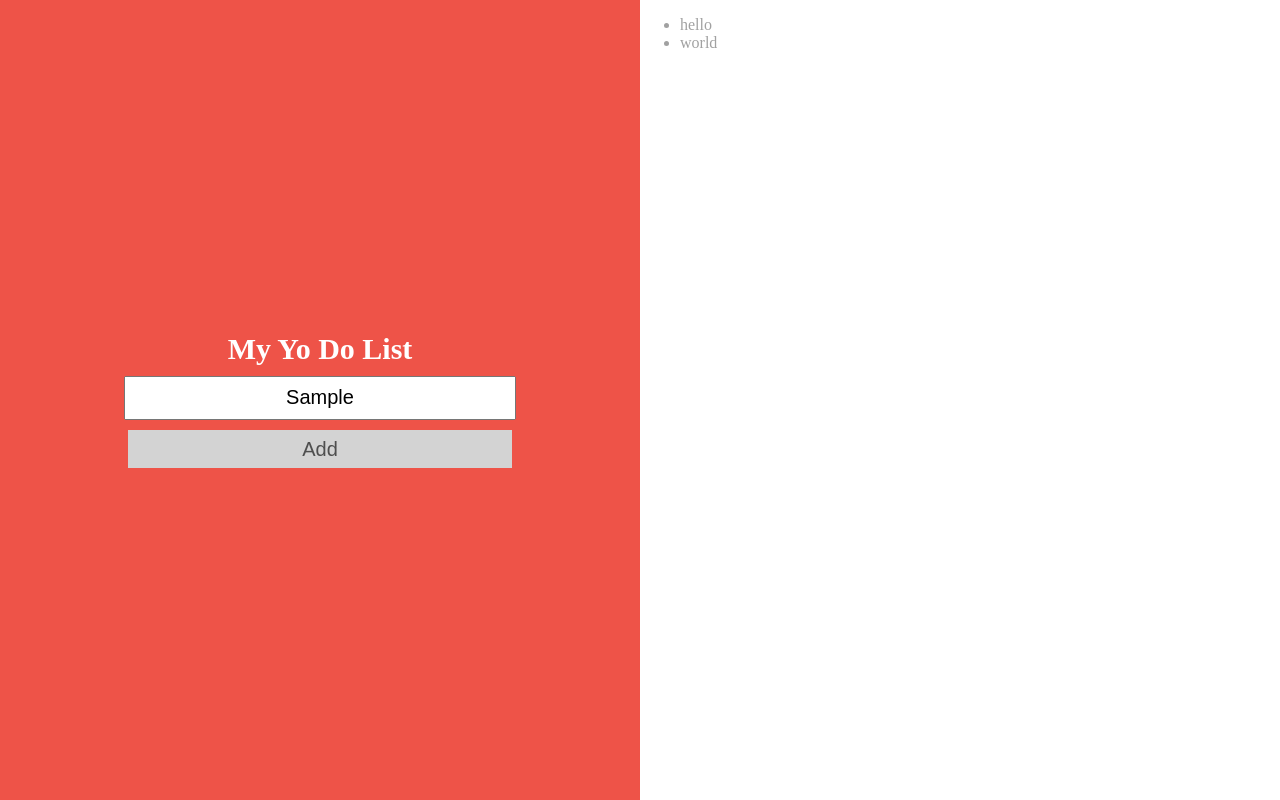
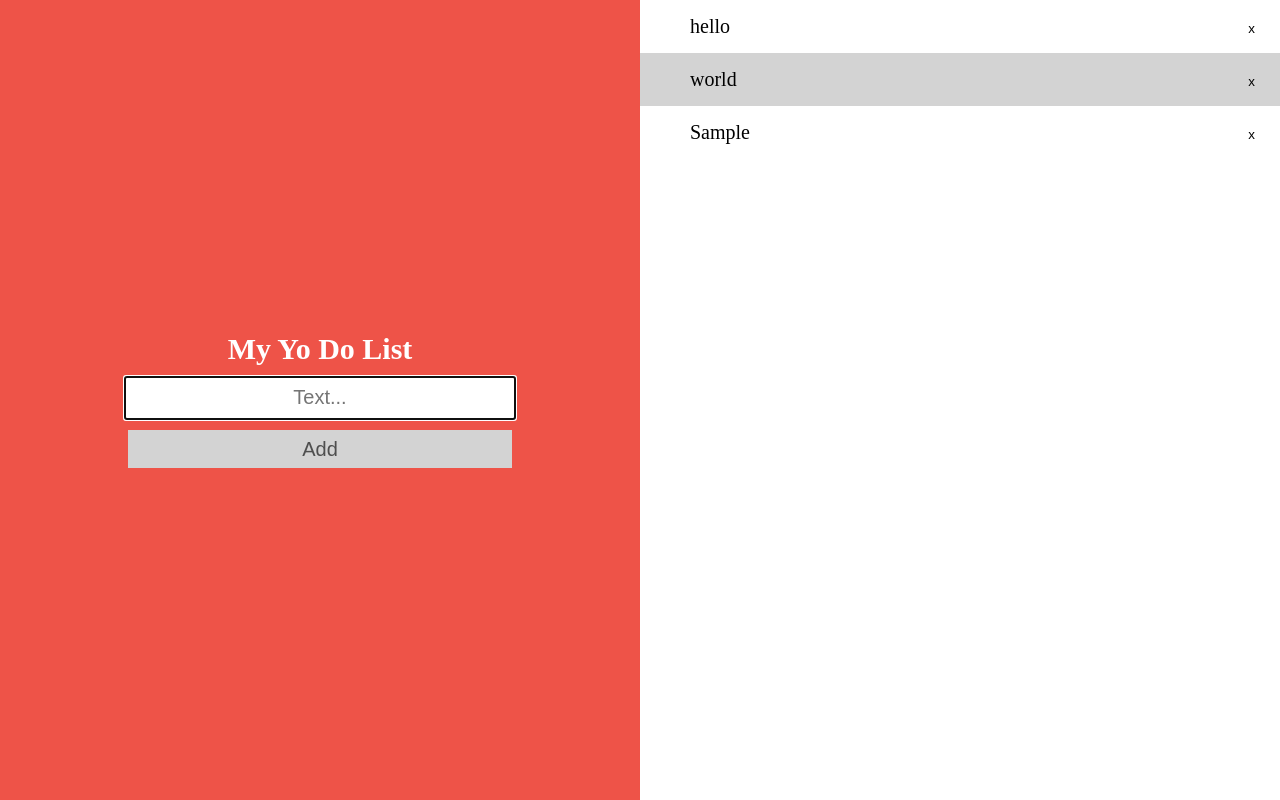
Before and after one commit to woo1038/TodoList, a plain HTML site: page index.html in a window 1280 px wide. Both pictures are taken after typing "Sample" into the empty fields and a click on the button "Add". Drawn offline with Linux system fonts and the light colour scheme.

Commit message:
no message

```diff
--- a/index.html
+++ b/index.html
@@ -6,7 +6,7 @@
     <title>TodoList</title>
 
     <link rel="stylesheet" href="./todolist.css">
-    <script src="./todolist.js"></script>
+    <script defer src="./todolist.js"></script>
 </head>
 <body>
     <div class="horizon">
--- a/todolist.css
+++ b/todolist.css
@@ -56,6 +56,11 @@ body {
     background: lightgray;
     border-radius: none;
     border: none;
+    cursor: pointer;
+}
+#input_btn:hover {
+    background: #fff;
+    color: black;
 }
 
 
@@ -64,8 +69,47 @@ body {
     position: relative;
     overflow: scroll;
     overflow-x: hidden;
+    width: 100%;
+    height: 100%;
+    background : rgb(255, 255, 255);
 }
 .save_inner {
-    width: 60vw;
-    color: rgb(161, 161, 161);
+    width: 100%;
+    height: 100%;
+
 }
+#save_text {
+    margin: 0;
+    padding: 0;
+    height: 100%;
+}
+#save_text li {
+    position: relative;
+    padding: 15px 50px;
+    font-size: 20px;
+    list-style-type: none;
+    box-sizing: border-box;
+    cursor: pointer;
+    transition: background 0.3s;
+}
+#save_text li:nth-child(even) {
+    background: #d3d3d3;
+}
+#save_text li:hover {
+    background: #8f8f8f;
+}
+.close {
+    position: absolute;
+    top: 0;
+    height: 57px;
+    width: 57px;
+    right: 0;
+    background: none;
+    border: none;
+    transition: 0.3s;
+}
+.close:hover {
+    background: tomato;
+    color: #fff;
+    cursor: pointer;
+}
--- a/todolist.js
+++ b/todolist.js
@@ -0,0 +1,86 @@
+const $input_text = document.getElementById('input_text');
+const $input_btn = document.getElementById('input_btn');
+const $li_listUl = document.getElementById('save_text');
+const $li_list = document.getElementById('save_text').getElementsByTagName('Li');
+
+
+// 기존 li태그에 close button 추가
+for(let i=0; i<$li_list.length; i++) {
+    const $closeBtn = document.createElement('button');
+    const $closeText = document.createTextNode('x');
+    $closeBtn.className = "close";
+    $closeBtn.appendChild($closeText);
+    $li_list[i].appendChild($closeBtn);
+}
+
+
+$input_btn.addEventListener('click', addClick);
+
+
+// Add 클릭 이벤트
+function addClick() {
+    if($input_text.value != "") {
+        // 내용이 있다면
+        arr_add();
+        $input_text.value = "";
+        $input_text.focus();
+    }
+    else {
+        // 내용이 없다면
+        alert('내용을 입력해주시길 바랍니다.');
+        $input_text.focus();
+    }
+}
+
+
+
+// text 내용 추가
+function arr_add() {
+    const $li_listadd = document.createElement('li');
+    const $li_listtext = document.createTextNode($input_text.value);
+    $li_listadd.appendChild($li_listtext);
+    arr_removeBtn($li_listadd);
+
+
+
+    const $li_listul = document.getElementById('save_text');
+    $li_listul.appendChild($li_listadd);
+    $input_text.value = "";
+}
+
+
+
+// li태그에 button 추가 함수
+function arr_removeBtn(obj) {
+    const $closeBtn = document.createElement('button');
+    const $closeText = document.createTextNode('x');
+    $closeBtn.className = 'close';
+    $closeBtn.appendChild($closeText);
+    obj.appendChild($closeBtn);
+}
+
+
+
+
+
+// 배열 내용 확인 log
+function arrlist() {
+    // 배열 내용
+    for(let i=0; i<$li_list.length; i++){
+        console.log($li_list[i]);
+    }
+}
+
+
+const $close_btn = document.querySelectorAll('.close');
+for(let i=0; i<$close_btn.length; i++) {
+    $close_btn[i].addEventListener('click', removeClick);
+}
+
+
+// 내용 삭제 기능
+function removeClick() {
+    const a = document.getElementById('save_text');
+const b = document.getElementById('save_text').getElementsByTagName('Li');
+a.remove(b);
+}
```
